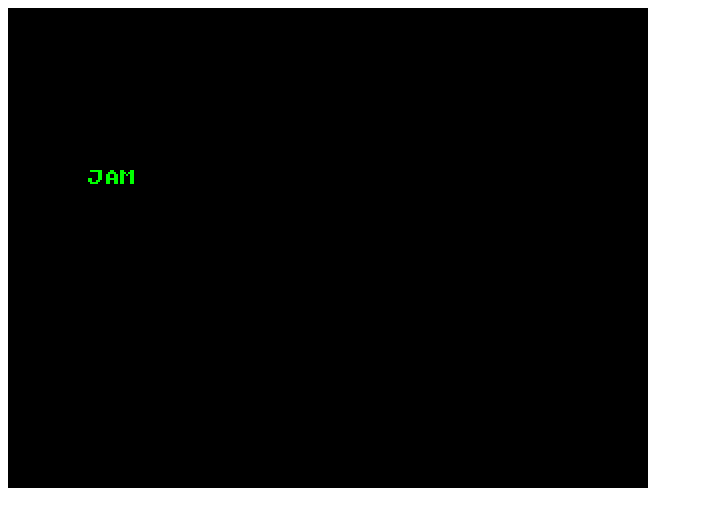
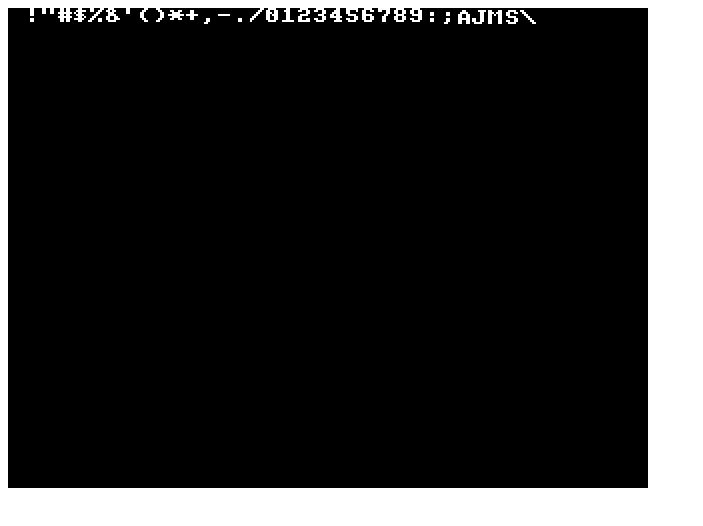
Before and after one commit to jcartledge/textmode, a plain HTML site: page index.html in a window 1280 px wide. Shown: the whole page, without its empty margins (0-703 px from the left). Drawn offline with Linux system fonts and the light colour scheme.

Commit message:
Lots of chars, some tiny opts.

```diff
--- a/index.html
+++ b/index.html
@@ -28,6 +28,276 @@ font[32] = [
   0b00000000,
   0b00000000
 ];
+font[33] = [
+  0b00011000,
+  0b00011000,
+  0b00011000,
+  0b00011000,
+  0b00000000,
+  0b00011000,
+  0b00011000,
+  0b00000000
+];
+font[34] = [
+  0b01100110,
+  0b01100110,
+  0b01100110,
+  0b00000000,
+  0b00000000,
+  0b00000000,
+  0b00000000,
+  0b00000000
+];
+font[35] = [
+  0b00110110,
+  0b00110110,
+  0b01111111,
+  0b00110110,
+  0b01111111,
+  0b00110110,
+  0b00110110,
+  0b00000000
+];
+font[36] = [
+  0b00011000,
+  0b00111110,
+  0b01011000,
+  0b00111100,
+  0b00011010,
+  0b01111100,
+  0b00011000,
+  0b00000000
+];
+font[37] = [
+  0b01100011,
+  0b01100110,
+  0b00001100,
+  0b00011000,
+  0b00110000,
+  0b01100110,
+  0b11000110,
+  0b00000000
+];
+font[38] = [
+  0b00111000,
+  0b01101100,
+  0b00111000,
+  0b00111100,
+  0b01100110,
+  0b01100111,
+  0b00111100,
+  0b00000000
+];
+font[39] = [
+  0b00011000,
+  0b00011000,
+  0b00011000,
+  0b00000000,
+  0b00000000,
+  0b00000000,
+  0b00000000,
+  0b00000000
+];
+font[40] = [
+  0b00001100,
+  0b00011000,
+  0b00110000,
+  0b00110000,
+  0b00110000,
+  0b00011000,
+  0b00001100,
+  0b00000000
+];
+font[41] = [
+  0b00110000,
+  0b00011000,
+  0b00001100,
+  0b00001100,
+  0b00001100,
+  0b00011000,
+  0b00110000,
+  0b00000000
+];
+font[42] = [
+  0b00000000,
+  0b01100110,
+  0b00111100,
+  0b11111111,
+  0b00111100,
+  0b01100110,
+  0b00000000,
+  0b00000000
+];
+font[43] = [
+  0b00000000,
+  0b00011000,
+  0b00011000,
+  0b01111110,
+  0b00011000,
+  0b00011000,
+  0b00000000,
+  0b00000000
+];
+font[44] = [
+  0b00000000,
+  0b00000000,
+  0b00000000,
+  0b00000000,
+  0b00000000,
+  0b00011000,
+  0b00011000,
+  0b00110000
+];
+font[45] = [
+  0b00000000,
+  0b00000000,
+  0b00000000,
+  0b01111110,
+  0b00000000,
+  0b00000000,
+  0b00000000,
+  0b00000000
+];
+font[46] = [
+  0b00000000,
+  0b00000000,
+  0b00000000,
+  0b00000000,
+  0b00000000,
+  0b00011000,
+  0b00011000,
+  0b00000000
+];
+font[47] = [
+  0b00000011,
+  0b00000110,
+  0b00001100,
+  0b00011000,
+  0b00110000,
+  0b01100000,
+  0b01000000,
+  0b00000000
+];
+font[48] = [
+  0b00111100,
+  0b01100110,
+  0b01110110,
+  0b01101110,
+  0b01100110,
+  0b01100110,
+  0b00111100,
+  0b00000000
+];
+font[49] = [
+  0b00011000,
+  0b00111000,
+  0b00011000,
+  0b00011000,
+  0b00011000,
+  0b00011000,
+  0b01111110,
+  0b00000000
+];
+font[50] = [
+  0b00111100,
+  0b01100110,
+  0b00000110,
+  0b00111100,
+  0b01100000,
+  0b01100110,
+  0b01111110,
+  0b00000000
+];
+font[51] = [
+  0b00111100,
+  0b01100110,
+  0b00000110,
+  0b00011100,
+  0b00000110,
+  0b01100110,
+  0b00111100,
+  0b00000000
+];
+font[52] = [
+  0b00001100,
+  0b00011100,
+  0b00111100,
+  0b01101100,
+  0b01111110,
+  0b00001100,
+  0b00011110,
+  0b00000000
+];
+font[53] = [
+  0b01111110,
+  0b01100010,
+  0b01100000,
+  0b00111100,
+  0b00000110,
+  0b01100110,
+  0b00111100,
+  0b00000000
+];
+font[54] = [
+  0b00111100,
+  0b01100110,
+  0b01100000,
+  0b01111100,
+  0b01100110,
+  0b01100110,
+  0b00111100,
+  0b00000000
+];
+font[55] = [
+  0b01111110,
+  0b01100110,
+  0b00000110,
+  0b00001100,
+  0b00011000,
+  0b00011000,
+  0b00011000,
+  0b00000000
+];
+font[56] = [
+  0b00111100,
+  0b01100110,
+  0b01100110,
+  0b00111100,
+  0b01100110,
+  0b01100110,
+  0b00111100,
+  0b00000000
+];
+font[57] = [
+  0b00111100,
+  0b01100110,
+  0b01100110,
+  0b00111110,
+  0b00000110,
+  0b01100110,
+  0b00111100,
+  0b00000000
+];
+font[58] = [
+  0b00000000,
+  0b00000000,
+  0b00011000,
+  0b00011000,
+  0b00000000,
+  0b00011000,
+  0b00011000,
+  0b00000000
+];
+font[59] = [
+  0b00000000,
+  0b00000000,
+  0b00011000,
+  0b00011000,
+  0b00000000,
+  0b00011000,
+  0b00011000,
+  0b00110000
+];
 font[65] = [
   0b00000000,
   0b00011000,
@@ -40,11 +310,11 @@ font[65] = [
 ];
 font[74] = [
   0b00000000,
-  0b01111110,
-  0b00000110,
-  0b00000110,
-  0b00000110,
-  0b11000110,
+  0b00011110,
+  0b00001100,
+  0b00001100,
+  0b00001100,
+  0b11001100,
   0b11001100,
   0b01111000
 ];
@@ -57,6 +327,37 @@ font[77] = [
   0b11000110,
   0b11000110,
   0b11000110
+];
+font[83] = [
+  0b00000000,
+  0b00111100,
+  0b01100110,
+  0b01100000,
+  0b00111100,
+  0b00000110,
+  0b01100110,
+  0b00111100
+];
+font[92] = [
+  0b00000000,
+  0b11000000,
+  0b01100000,
+  0b00110000,
+  0b00011000,
+  0b00001100,
+  0b00000110,
+  0b00000011
+];
+
+const palette = [
+  [0x00, 0x00, 0x00, 0xFF],
+  [0xFF, 0xFF, 0xFF, 0xFF],
+  [0xFF, 0x00, 0x00, 0xFF],
+  [0x00, 0xFF, 0x00, 0xFF],
+  [0x00, 0x00, 0xFF, 0xFF],
+  [0xFF, 0x00, 0xFF, 0xFF],
+  [0xFF, 0xFF, 0x00, 0xFF],
+  [0x00, 0xFF, 0xFF, 0xFF]
 ];
 
 class TextMode {
@@ -85,10 +386,8 @@ class TextMode {
     // Indexed color palette.
     // Fg and bg refer to a palette index.
     // Palette entries are arrays of RGBA.
-    this.palette = [
-      [0x00, 0x00, 0x00, 0xFF],
-      [0x00, 0xFF, 0x00, 0xFF]
-    ];
+    // @FIXME this is pretty gross.
+    this.palette = palette;
     this.bg = 0;
     this.fg = 1;
 
@@ -159,15 +458,15 @@ class TextMode {
   _setPixel (pos, pixel) {
     const scaledPos = pos * this.scale;
     const scaledPw = this.scale * this.pw;
-    let _x, _y, _pos;
+    const imgData = this.imgData.data;
     let _row = Math.floor(pos / this.pw);
-    for (_y = 0; _y < this.scale; _y++) {
-      for (_x = 0; _x < this.scale; _x++) {
-        _pos = scaledPos + ((_y + _row) * scaledPw) + _x;
-        this.imgData.data[_pos * 4 + 0] = pixel[0];
-        this.imgData.data[_pos * 4 + 1] = pixel[1];
-        this.imgData.data[_pos * 4 + 2] = pixel[2];
-        this.imgData.data[_pos * 4 + 3] = pixel[3];
+    for (let _y = 0; _y < this.scale; _y++) {
+      for (let _x = 0; _x < this.scale; _x++) {
+        let _pos = scaledPos + ((_y + _row) * scaledPw) + _x;
+        imgData[_pos * 4 + 0] = pixel[0];
+        imgData[_pos * 4 + 1] = pixel[1];
+        imgData[_pos * 4 + 2] = pixel[2];
+        imgData[_pos * 4 + 3] = pixel[3];
       }
     }
   }
@@ -181,7 +480,11 @@ class TextMode {
 const canvas = document.getElementById('canvas');
 const ctx = canvas.getContext('2d');
 var tm = new TextMode(ctx);
-tm.moveTo(10,5);
-tm.print('JAM');
+
+for (let i = 32; i < 128; i++) {
+//   tm.bg = i % 8;
+//   tm.fg = (i + 1) % 8;
+  tm.print(String.fromCharCode(i));
+}
 
 </script>
```
